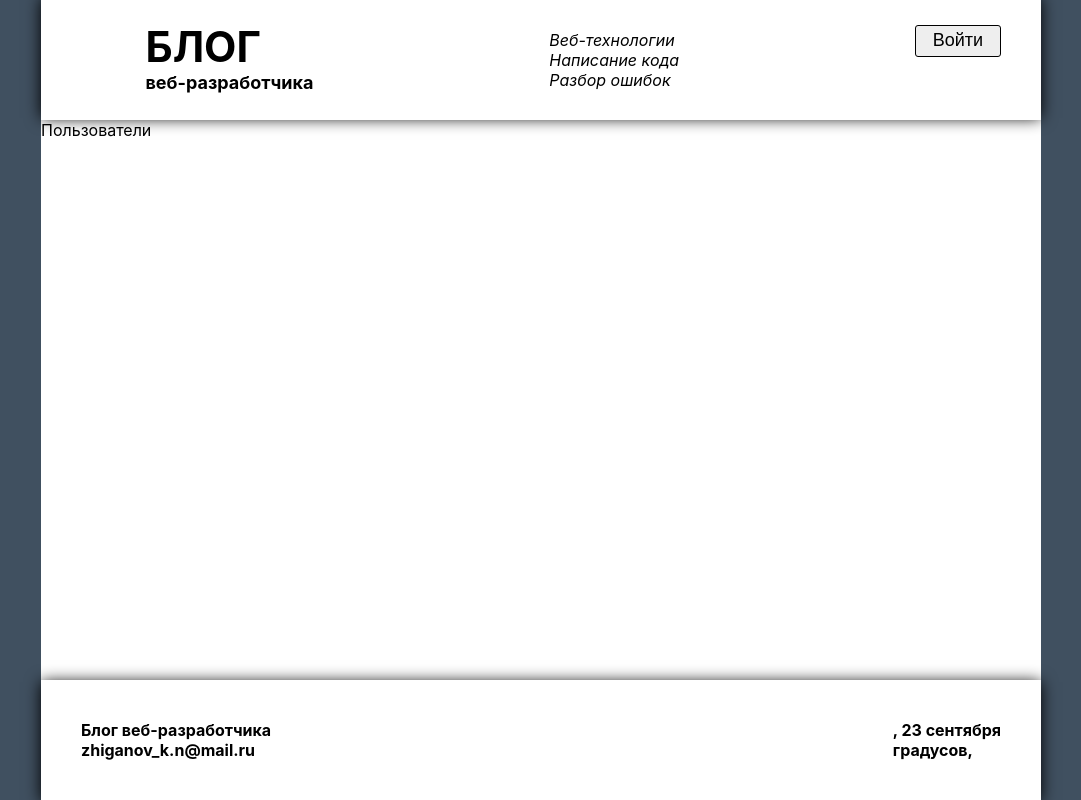
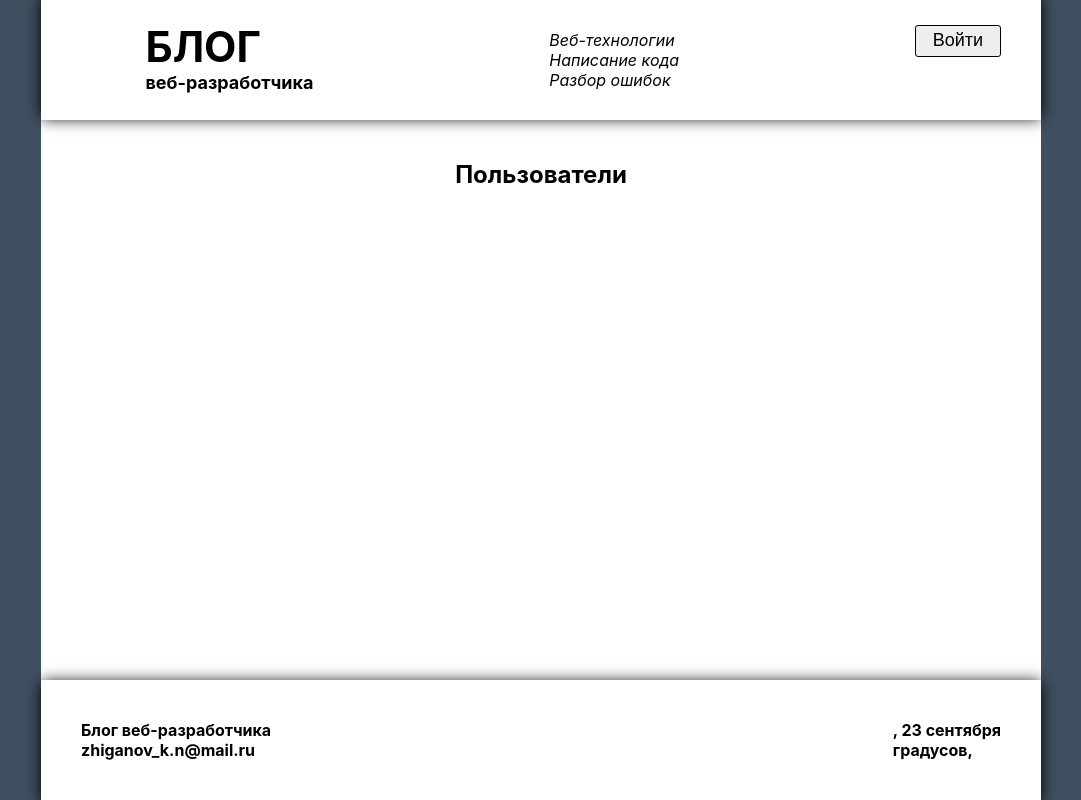
Before and after one commit to Zhiga-noff/react-blog, a React (Create React App) app: page /users in a window 1280 px wide. Shown: the whole page, without its empty margins (99-1180 px from the left). Built offline with nearby package versions, Linux system fonts and the light colour scheme; no server answers; a web font is replaced by a local one.

Commit message:
Начал верстать страницу Пользователи

```diff
--- a/src/Blog.jsx
+++ b/src/Blog.jsx
@@ -1,7 +1,7 @@
 import styled from 'styled-components';
 import { Route, Routes } from 'react-router-dom';
 import { Footer, Header } from './components';
-import { Authorization, Registration } from './pages';
+import { Authorization, Registration, Users } from './pages';
 
 const Content = styled.div`
   padding: 120px 0;
@@ -27,7 +27,7 @@ export const Blog = () => {
           <Route path={'/'} element={<div>Главная страница</div>} />
           <Route path={'/login'} element={<Authorization />} />
           <Route path={'/register'} element={<Registration />} />
-          <Route path={'/users'} element={<div>Пользователи</div>} />
+          <Route path={'/users'} element={<Users />} />
           <Route path={'/post'} element={<div>Новая статья</div>} />
           <Route path={'/post/:post_id'} element={<div>Статья</div>} />
           <Route path={'*'} element={<div>Ошибка</div>} />
--- a/src/components/h2/H2.jsx
+++ b/src/components/h2/H2.jsx
@@ -7,4 +7,5 @@ const H2Container = ({ children, className }) => {
 
 export const H2 = styled(H2Container)`
   margin: 40px 0;
+  text-align: center;
 `;
--- a/src/pages/index.js
+++ b/src/pages/index.js
@@ -1,2 +1,3 @@
 export * from './authorization/Authorization';
 export * from './registration/Registration';
+export * from './users/Users';
--- /dev/null
+++ b/src/pages/users/Users.jsx
@@ -0,0 +1,13 @@
+import React from 'react';
+import styled from 'styled-components';
+import { H2 } from '../../components';
+
+const UsersContainer = ({ className }) => {
+  return (
+    <div className={className}>
+      <H2>Пользователи</H2>
+    </div>
+  );
+};
+
+export const Users = styled(UsersContainer)``;
```
